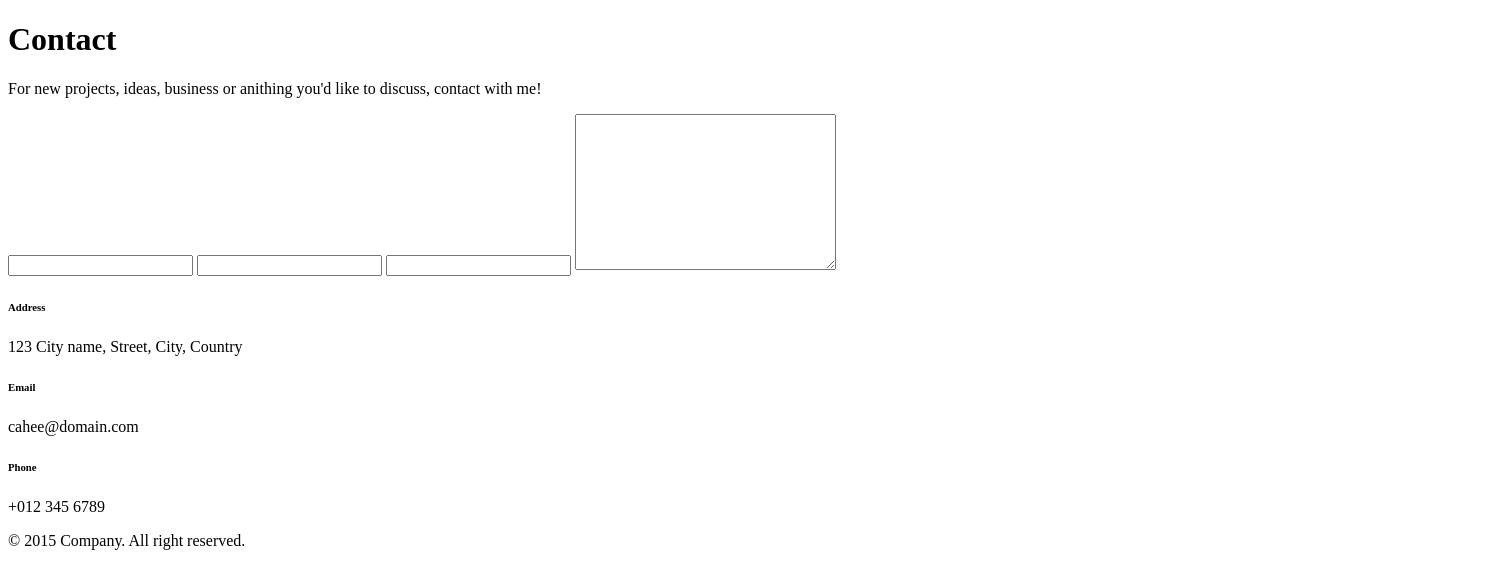
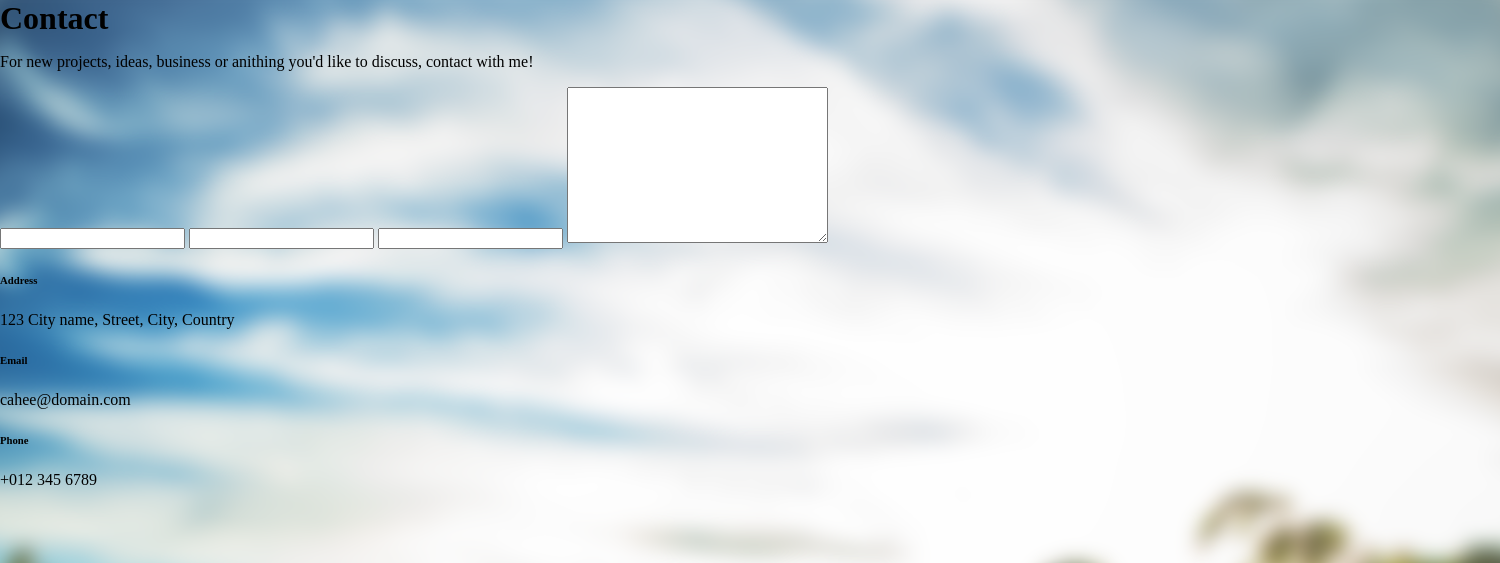
Before and after one commit to Katr1nD/footer-contect, a plain HTML site: page index.html in a window 1280 px wide. Shown: the top 563 px of the page, 1500 px wide, since content can reach past the window. Drawn offline with Linux system fonts and the light colour scheme.

Commit message:
connect styles

```diff
--- /dev/null
+++ b/css/main.css
@@ -0,0 +1,15 @@
+body {
+    margin: 0;
+    padding: 0;
+}
+
+.contacts-block {
+    margin: 0 auto;
+    background-image: url('../img/img.png');
+    width: 1500px;
+    height: 866px;
+}
+
+h1 {
+    margin: 0;
+}
--- a/index.html
+++ b/index.html
@@ -6,10 +6,11 @@
     <meta name="viewport" content="width=device-width, initial-scale=1.0">
     <meta http-equiv="X-UA-Compatible" content="ie=edge">
     <title>Contact</title>
+    <link rel="stylesheet" href="./css/main.css">
 </head>
 
 <body>
-    <div class="contacts-bloc">
+    <div class="contacts-block">
         <div class="title">
             <h1>Contact</h1>
             <p>For new projects, ideas, business or anithing you'd like to discuss, contact with me!</p>
```
